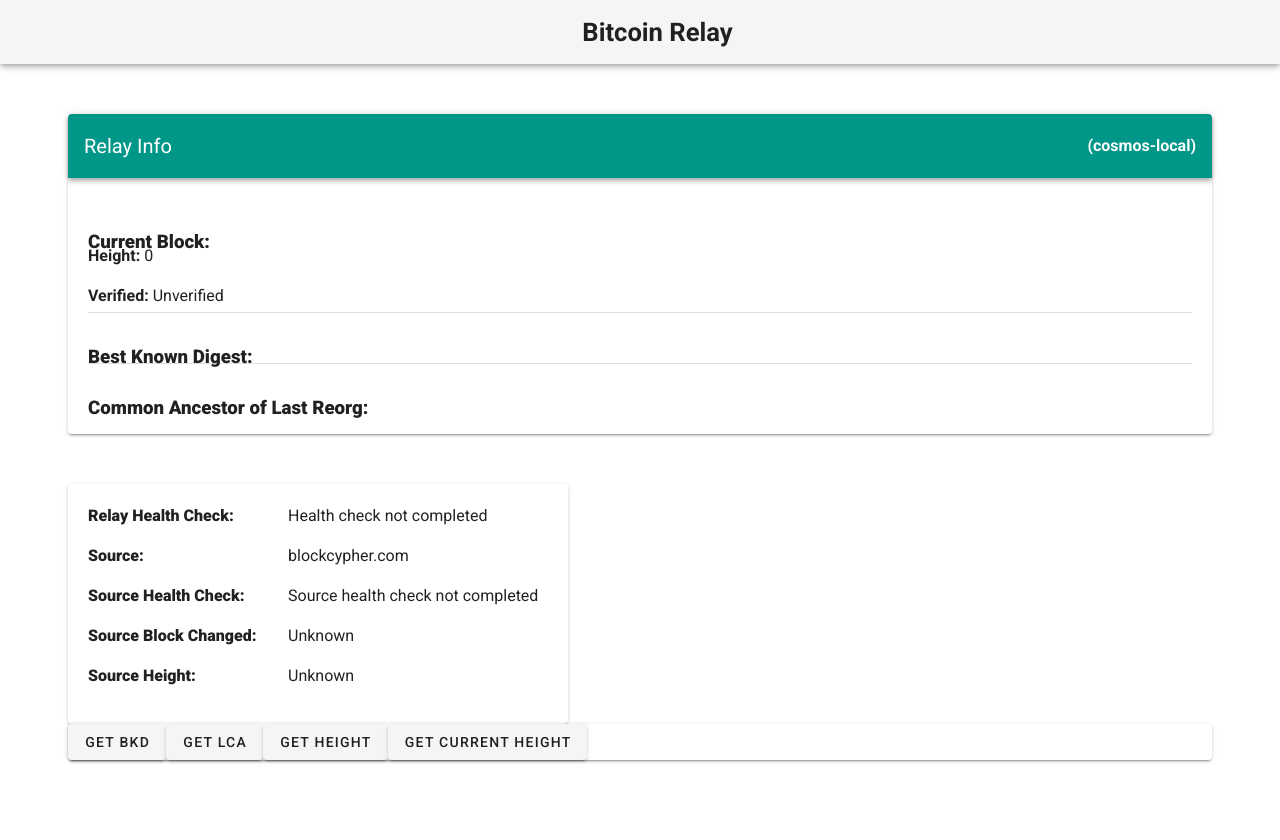
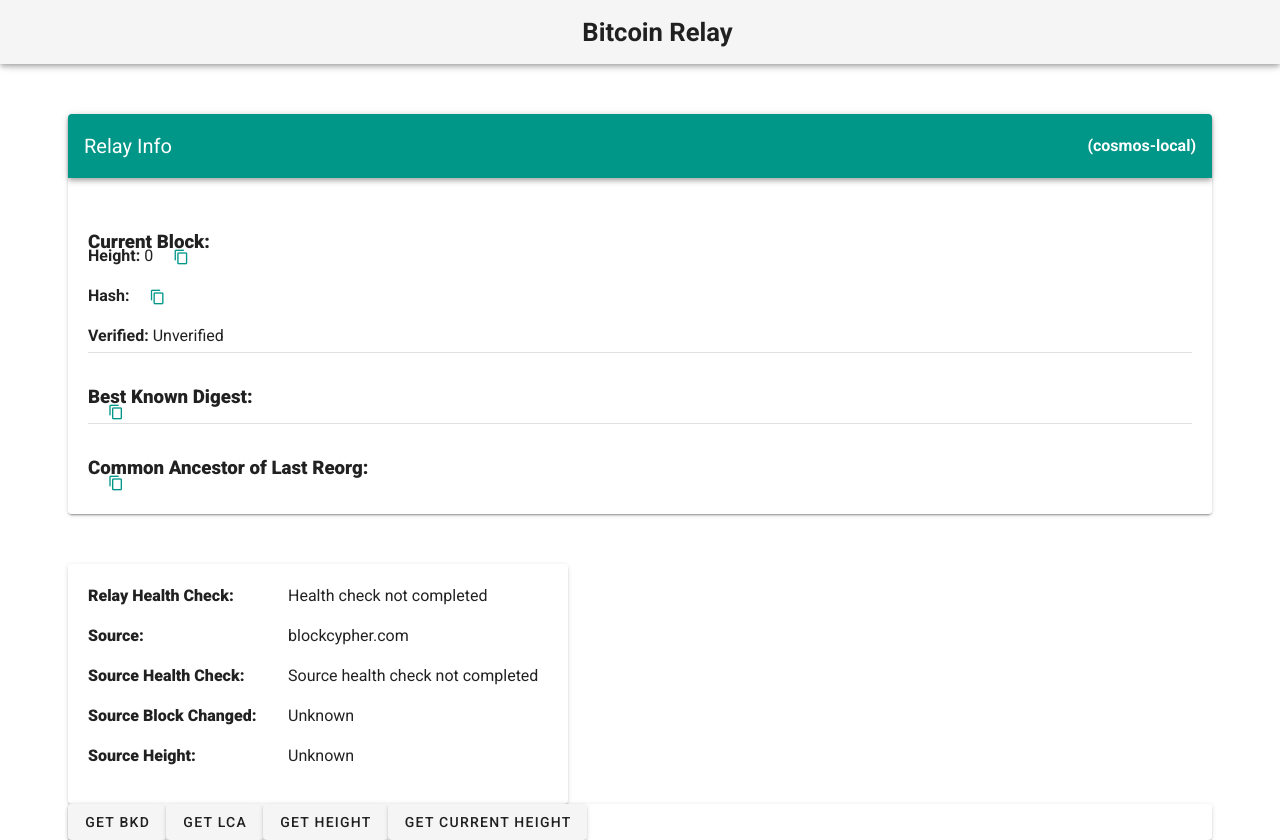
Before and after one commit to summa-tx/relays, a Vue app in the folder golang/dashboard/: page / in a window 1280 px wide. Before the commit the page ends 800 px from the top, so only its background shows below. Built offline with nearby package versions, Linux system fonts and the light colour scheme; no server answers.

Commit message:
fixed click-to-copy, added in missing field in relay info

```diff
--- a/golang/dashboard/src/components/Click-To-Copy.vue
+++ b/golang/dashboard/src/components/Click-To-Copy.vue
@@ -1,14 +1,14 @@
 <template>
-  <div class="ctc">
+  <div class="ctc" @mouseleave="resetCopyText">
     <v-tooltip
-      v-model="copied"
       nudge-top="8"
       bottom
       class="ctc__copy"
+      content-class="tooltip-text"
     >
-      <template>
-        <v-btn icon color="teal">
-          <v-icon @click="handleCopy" id="ctc__icon">
+      <template v-slot:activator="{ on }">
+        <v-btn v-on="on" icon color="teal">
+          <v-icon @click="handleCopy" size="16px">
             content_copy
           </v-icon>
         </v-btn>
@@ -27,37 +27,30 @@ export default {
       required: true,
       type: [String, Number, undefined],
       default: ''
-    },
-    copyText: {
-      type: String,
-      default: 'Copied'
     }
   },
 
   data: () => ({
-    copied: false
+    copyText: 'Copy'
   }),
 
   methods: {
     handleCopy () {
-      const self = this
-
       if (navigator.clipboard) {
-        navigator.clipboard.writeText(this.copyValue).then(function () {
-          self.copyText = 'Copied'
-          self.copied = true
+        navigator.clipboard.writeText(this.copyValue).then(() => {
+          this.copyText = 'Copied'
         }, function () {
-          self.copyText = 'Error: Not Copied'
-          self.copied = false
+          this.copyText = 'Error: Not Copied'
         })
       } else {
-        self.copyText = 'Error: Not Copied'
-        self.copied = false
+        this.copyText = 'Error: Not Copied'
       }
+    },
 
+    resetCopyText () {
       setTimeout(() => {
-        self.copied = false
-      }, 2000)
+        this.copyText = 'Copy'
+      }, 500)
     }
   }
 }
@@ -70,8 +63,9 @@ export default {
   margin-left: 10px;
 }
 
-/* TODO: BAD. only doing this for now to get it working. fix later. */
-#ctc__icon {
-  font-size: 16px;
+.tooltip-text {
+  font-size: 12px;
+  /* height: 16px; */
+  padding: 2px 10px;
 }
 </style>
--- a/golang/dashboard/src/components/Relay-Info.vue
+++ b/golang/dashboard/src/components/Relay-Info.vue
@@ -23,6 +23,7 @@
             <Click-To-Copy :copy-value="height"/>
           </v-flex>
           <v-flex class="relay__info__info" row>
+            <p><b>Hash:</b> {{ currentBlock.hash }}</p>
             <Click-To-Copy :copy-value="currentBlock.hash"/>
           </v-flex>
           <v-flex class="relay__info__info" row>
```
